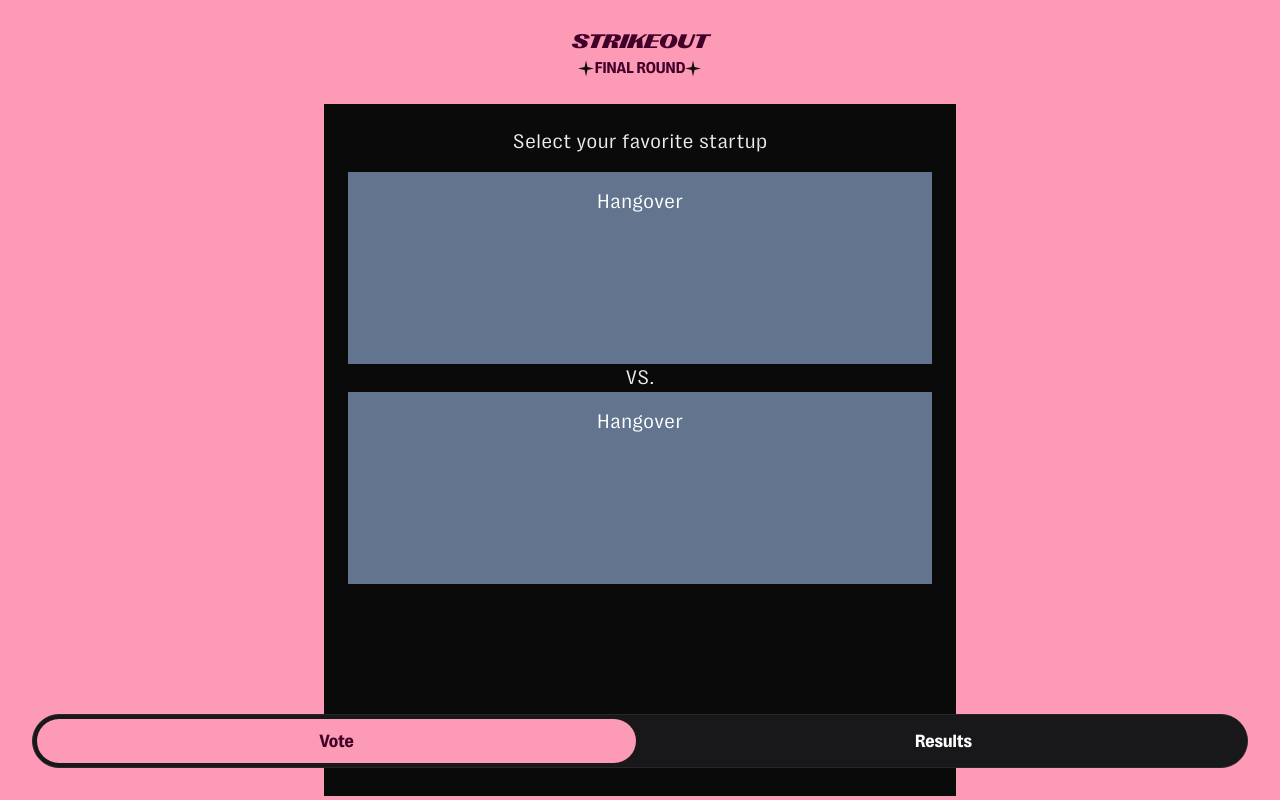
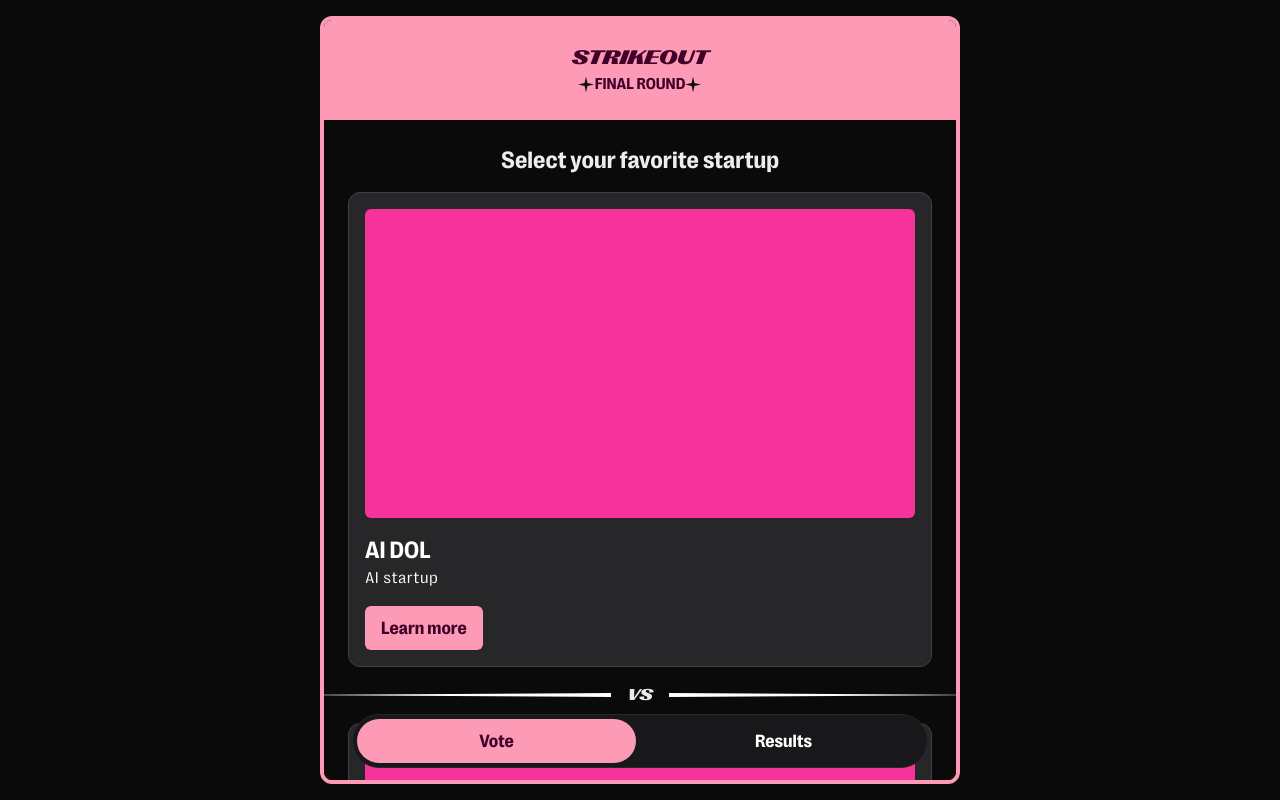
Before and after one commit to nethen/kpop, a Next.js app: page /vote in a window 1280 px wide. Built offline with nearby package versions, Linux system fonts and the light colour scheme.

Commit message:
feat: desktop results promo page

```diff
--- a/src/app/components/Invest/Modal/InvestModal.tsx
+++ b/src/app/components/Invest/Modal/InvestModal.tsx
@@ -12,32 +12,32 @@ export const InvestModal = ({
 }) => {
   const router = useRouter();
 
-  const tiers = [
-    {
-      id: 1,
-      name: "Bandwagoner",
-      description:
-        "Wow. You really couldn't spare a few dollars? Guess you're not a true fan.",
-      price: 100,
-      votes: 1,
-    },
-    {
-      id: 2,
-      name: "Bandwagoner",
-      description:
-        "Wow. You really couldn't spare a few dollars? Guess you're not a true fan.",
-      price: 100,
-      votes: 1,
-    },
-    {
-      id: 3,
-      name: "Bandwagoner",
-      description:
-        "Wow. You really couldn't spare a few dollars? Guess you're not a true fan.",
-      price: 100,
-      votes: 1,
-    },
-  ];
+  // const tiers = [
+  //   {
+  //     id: 1,
+  //     name: "Bandwagoner",
+  //     description:
+  //       "Wow. You really couldn't spare a few dollars? Guess you're not a true fan.",
+  //     price: 100,
+  //     votes: 1,
+  //   },
+  //   {
+  //     id: 2,
+  //     name: "Bandwagoner",
+  //     description:
+  //       "Wow. You really couldn't spare a few dollars? Guess you're not a true fan.",
+  //     price: 100,
+  //     votes: 1,
+  //   },
+  //   {
+  //     id: 3,
+  //     name: "Bandwagoner",
+  //     description:
+  //       "Wow. You really couldn't spare a few dollars? Guess you're not a true fan.",
+  //     price: 100,
+  //     votes: 1,
+  //   },
+  // ];
 
   const handleNavigate = () => {
     localStorage.setItem("userData", JSON.stringify({ votes: tier / 10 }));
--- a/src/app/components/Nav/ResultsNav.tsx
+++ b/src/app/components/Nav/ResultsNav.tsx
@@ -16,7 +16,7 @@ export const ResultsNav = () => {
   };
 
   return (
-    <nav className="fixed bottom-8 inset-x-8 bg-zinc-900 border border-zinc-800 rounded-full p-1 z-10 font-bold text-lg">
+    <nav className="fixed mx-auto bottom-8 inset-x-8 bg-zinc-900 border border-zinc-800 rounded-full p-1 z-10 font-bold text-lg max-w-[36rem]">
       <ul className="flex flex-row justify-between items-center gap-2">
         <li className="w-full relative">
           <motion.button
--- /dev/null
+++ b/src/app/results/page.tsx
@@ -0,0 +1,68 @@
+"use client";
+import { NeonTest } from "@/app/components/Neon/NeonTest";
+import { getStartups } from "@/app/components/Neon/actions";
+import { useEffect, useState } from "react";
+
+export default function Page() {
+  // const startups = await getStartups();
+  const [startups, setStartups] = useState<Record<string, any>[] | []>([]);
+
+  const fetchLiveData = async () => {
+    try {
+      const response = await getStartups();
+      setStartups(response ? response : []);
+    } catch (error) {
+      console.error("Error fetching data:", error);
+    }
+  };
+
+  // Polling: fetch data every 5 seconds
+  useEffect(() => {
+    fetchLiveData(); // Initial fetch
+
+    const intervalId = setInterval(() => {
+      fetchLiveData();
+    }, 15000); // Refresh every 5000 milliseconds (5 seconds)
+
+    // Cleanup the interval when the component unmounts
+    return () => clearInterval(intervalId);
+  }, []);
+
+  return (
+    <div className="font-sans fixed inset-0">
+      <div className="right-[10vw] -z-10 absolute aspect-square h-full flex flex-col justify-end overflow-hidden">
+        <video
+          width="1920"
+          height="1080"
+          autoPlay
+          playsInline
+          loop
+          muted
+          className="absolute size-full object-cover "
+        >
+          <source src="./landing.webm" type="video/webm" />
+          Your browser does not support the video tag.
+        </video>
+      </div>
+      <header className="p-8">
+        <h1 className="font-display uppercase text-5xl">Strikeout</h1>
+      </header>
+      <div className="flex flex-col p-8 gap-4 mb-12">
+        <h2>Current rankings</h2>
+        <section>
+          <ul>
+            {startups &&
+              startups
+                .sort((a, b) => b.votes - a.votes)
+                .map((e, i) => (
+                  <li key={`startup_item--${i}`}>
+                    <h3 className="font-bold text-3xl">{e.name}</h3>
+                    <p>Votes: {e.votes}</p>
+                  </li>
+                ))}
+          </ul>
+        </section>
+      </div>
+    </div>
+  );
+}
--- a/src/app/vote/layout.tsx
+++ b/src/app/vote/layout.tsx
@@ -12,8 +12,8 @@ export default function RootLayout({
   children: React.ReactNode;
 }>) {
   return (
-    <div className="font-sans h-screen fixed inset-0 flex flex-col items-center bg-theme-light">
-      <div className="flex flex-col max-w-[40rem] size-full border-4 border-theme-light">
+    <div className="font-sans h-screen fixed inset-0 flex flex-col items-center bg-background sm:py-4">
+      <div className="flex flex-col max-w-[40rem] size-full border-4 border-theme-light sm:rounded-xl overflow-hidden">
         <header className="bg-theme-light py-6 flex flex-col items-center text-theme-dark">
           <h1 className="font-display uppercase text-xl">Strikeout</h1>
           <h2 className="uppercase font-bold">
@@ -46,7 +46,7 @@ export default function RootLayout({
             </svg>
           </h2>
         </header>
-        <main className="bg-background flex flex-col text-xl px-6 py-6 h-full overflow-auto">
+        <main className="bg-background flex flex-col px-6 py-6 h-full overflow-auto">
           {children}
         </main>
         <ResultsNav />
--- a/src/app/vote/page.tsx
+++ b/src/app/vote/page.tsx
@@ -1,18 +1,32 @@
 export default function Page() {
   return (
     <>
-      <div className="flex flex-col text-center gap-4 mb-12">
-        <h2>Select your favorite startup</h2>
-        <section>
+      <div className="flex flex-col text-center gap-4 mb-24">
+        <h2 className="font-bold text-2xl">Select your favorite startup</h2>
+        <section className="flex flex-col gap-4">
           <div>
-            <div className="w-full h-48 bg-slate-500 text-white p-4">
-              <h3>Hangover</h3>
+            <div className="w-full bg-zinc-800 border border-zinc-700 rounded-xl text-white p-4 flex flex-col text-left">
+              <div className="rounded-md bg-pink-500 w-full aspect-video mb-4" />
+              <h3 className="font-bold text-2xl">AI DOL</h3>
+              <p>AI startup</p>
+              <button className="px-4 py-2 text-lg bg-theme-light text-theme-dark rounded-md font-bold mt-4 cursor-pointer w-fit">
+                Learn more
+              </button>
             </div>
           </div>
-          <span>VS.</span>
+          <div className="flex justify-center items-center gap-4">
+            <div className="border-transparent border-r-[25vw] border-y-2 border-r-white h-0 w-0" />
+            <span className="font-display">VS</span>
+            <div className="border-transparent border-l-[25vw] border-y-2 border-l-white h-0 w-0" />
+          </div>
           <div>
-            <div className="w-full h-48 bg-slate-500 text-white p-4">
-              <h3>Hangover</h3>
+            <div className="w-full bg-zinc-800 border border-zinc-700 rounded-xl text-white p-4 flex flex-col text-left">
+              <div className="rounded-md bg-pink-500 w-full aspect-video mb-4" />
+              <h3 className="font-bold text-2xl">AI DOL</h3>
+              <p>AI startup</p>
+              <button className="px-4 py-2 text-lg bg-theme-light text-theme-dark rounded-md font-bold mt-4 cursor-pointer w-fit">
+                Learn more
+              </button>
             </div>
           </div>
         </section>
```
